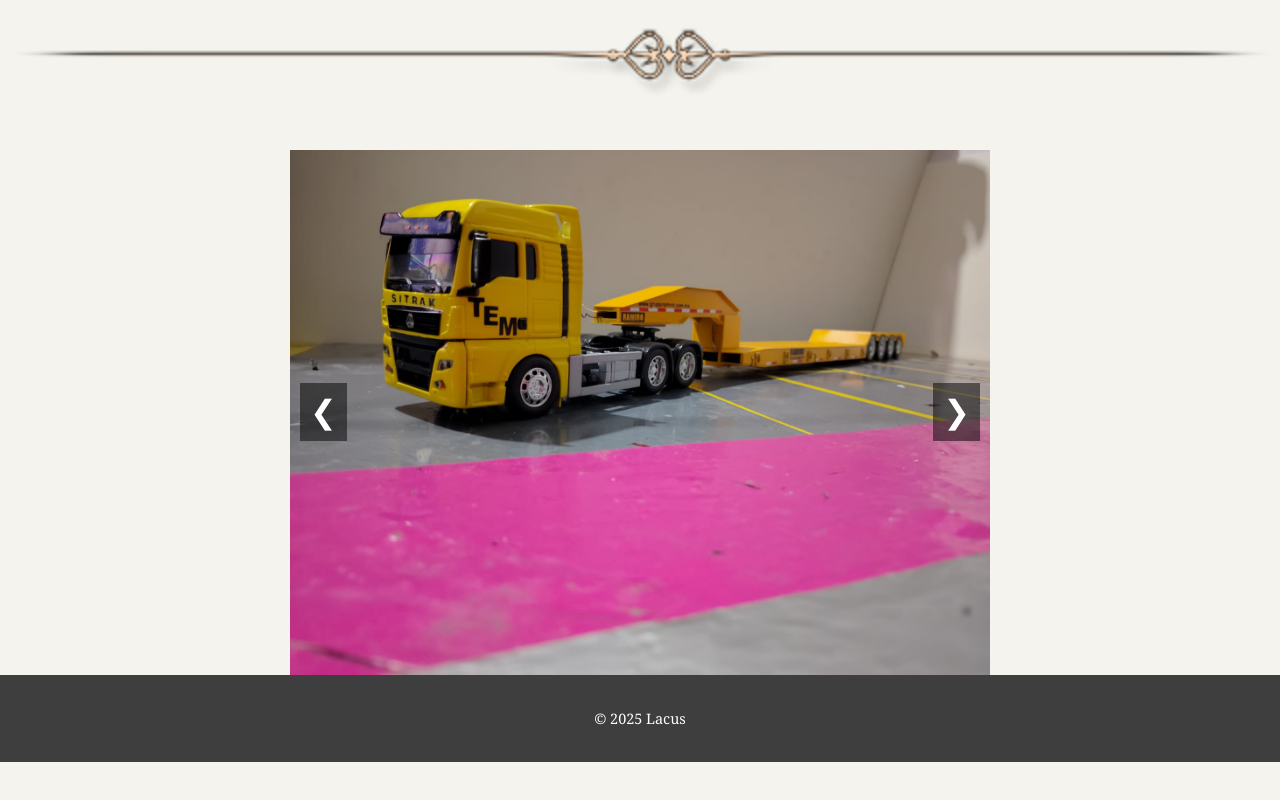
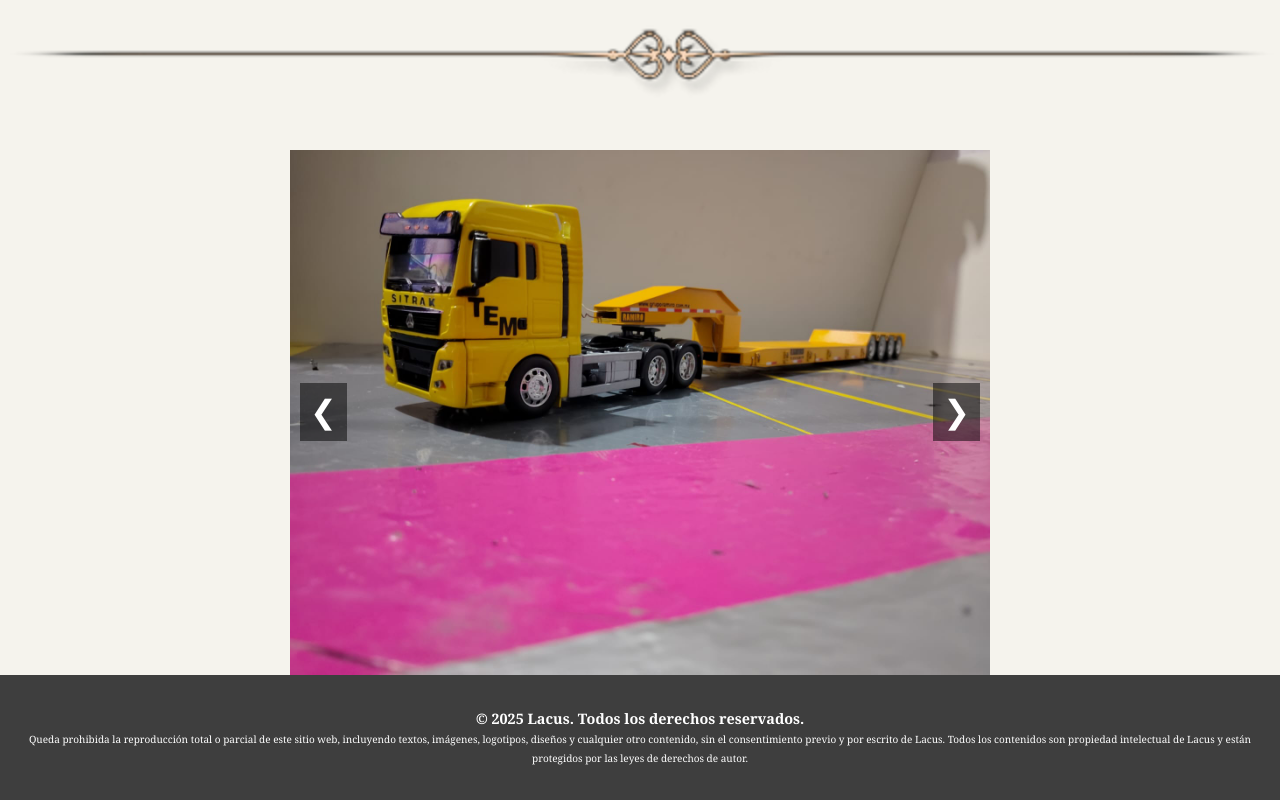
Before and after one commit to LUCOTTON/Lacus.web, a plain HTML site: page AcercaDeLacus.html in a window 1280 px wide. Shown: the part 2123-2923 px from the top of the page. Before the commit the page ends 2885 px from the top, so only its background shows below. Drawn offline with Linux system fonts and the light colour scheme.

Commit message:
Update AcercaDeLacus.html

```diff
--- a/AcercaDeLacus.html
+++ b/AcercaDeLacus.html
@@ -83,7 +83,8 @@
 
 
   <footer>
-    <p>&copy; 2025 Lacus</p>
+    <p><strong>© 2025 Lacus. Todos los derechos reservados.</strong>
+<br><small><small>Queda prohibida la reproducción total o parcial de este sitio web, incluyendo textos, imágenes, logotipos, diseños y cualquier otro contenido, sin el consentimiento previo y por escrito de Lacus. Todos los contenidos son propiedad intelectual de Lacus y están protegidos por las leyes de derechos de autor.</small></small></br></p>
   </footer>
 </body>
 </html>
```
